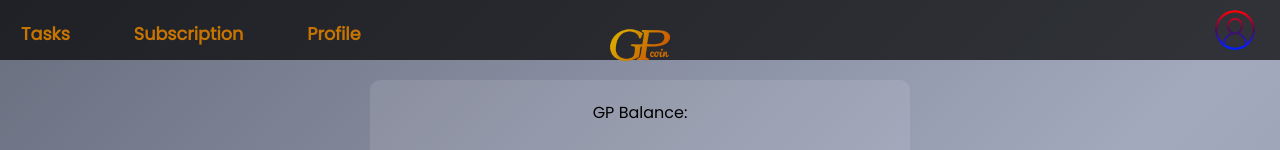
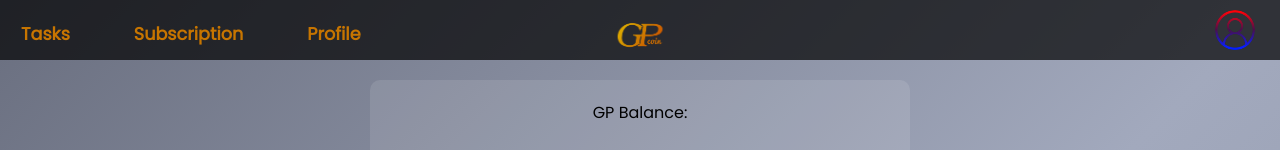
Before and after one commit to gpmining/gp-coin-website, a plain HTML site: page frontend/dashboard.html in a window 1280 px wide. Shown: the top 150 px of the page. Drawn offline with Linux system fonts and the light colour scheme; no server answers; sample sign-in values are in the browser's storage; a web font is replaced by a local one.

```diff
--- a/frontend/styles/dashboard.css
+++ b/frontend/styles/dashboard.css
@@ -72,7 +72,7 @@
   position: absolute;
   top: 5px;
   left: 50%;
-  height: 80px;
+  width: 60px;
   transform: translateX(-50%);
 }
 
```
